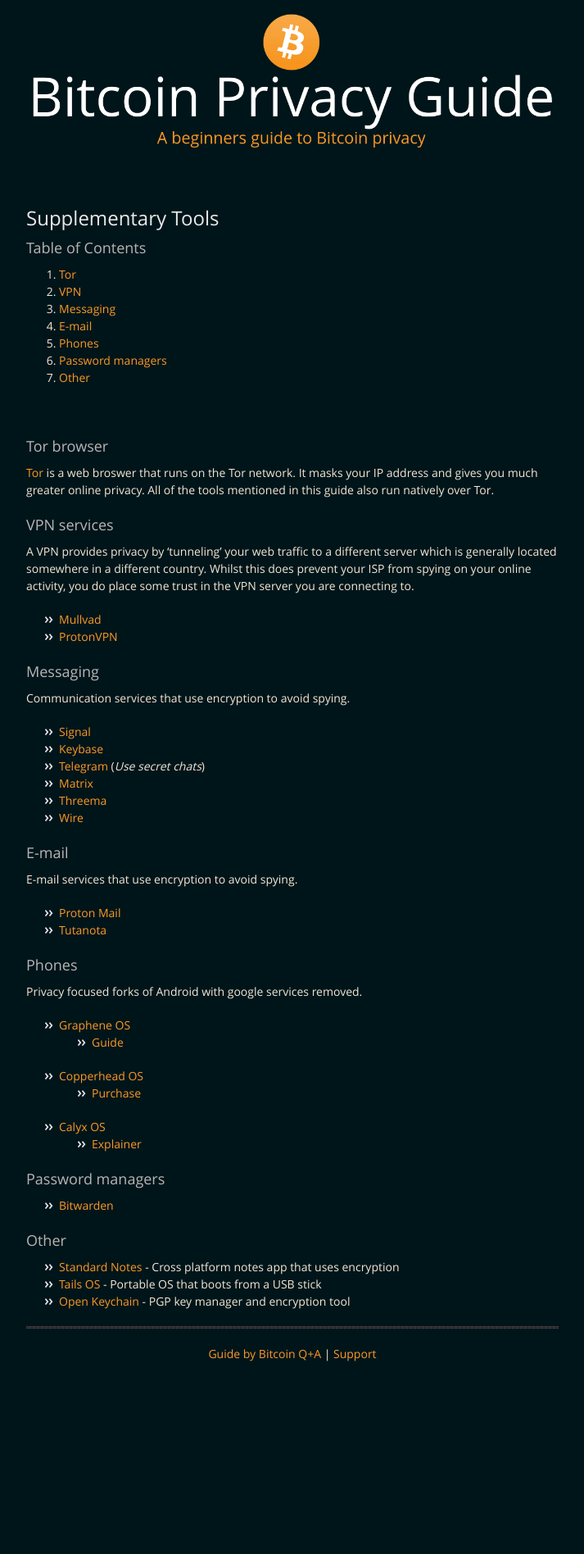
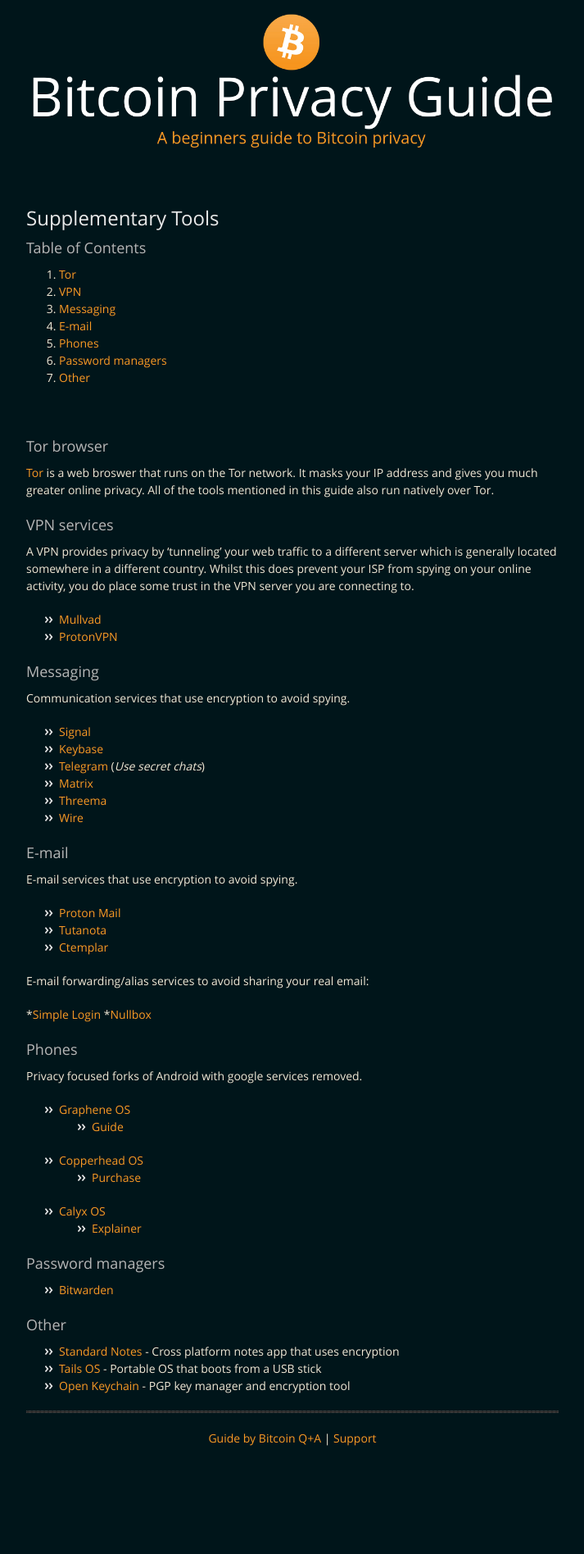
Before and after one commit to BitcoinQnA/BitcoinPrivacyGuide, a Jekyll site: the page built from supplementary.md, in a window 1280 px wide. Shown: the whole page at 82% size, without its empty margins (283-996 px from the left). Built offline with Jekyll 4.4.1, drawn with Linux system fonts in a browser that asks for light colours; before the commit the page ends 1793 px from its top, so only the background shows below that.

Commit message:
Added 3 useful e-mail related services
added one more email service and two alias services to protect your email services

```diff
--- a/supplementary.md
+++ b/supplementary.md
@@ -49,6 +49,12 @@ E-mail services that use encryption to avoid spying.
 
 * [Proton Mail](https://protonmail.com/)
 * [Tutanota](https://tutanota.com/)
+* [Ctemplar](https://ctemplar.com)
+
+E-mail forwarding/alias services to avoid sharing your real email:
+
+*[Simple Login](https://simplelogin.io)
+*[Nullbox](https://nullbox.co)
 
 
 ### Phones
```
